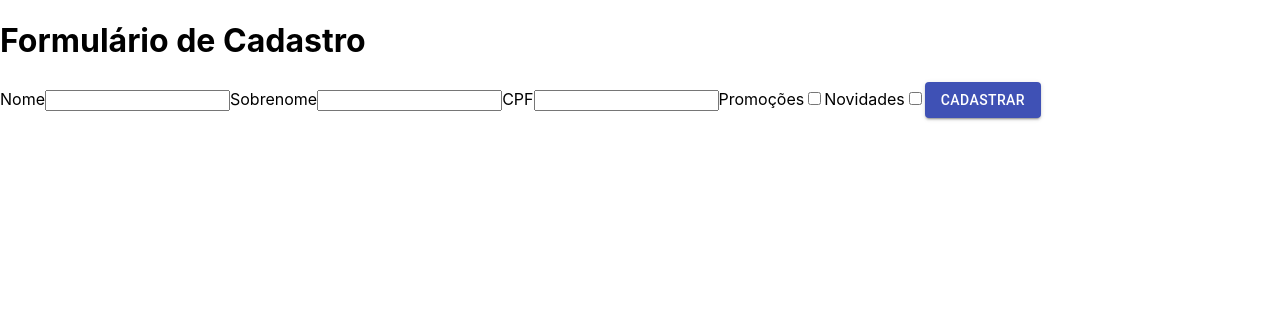
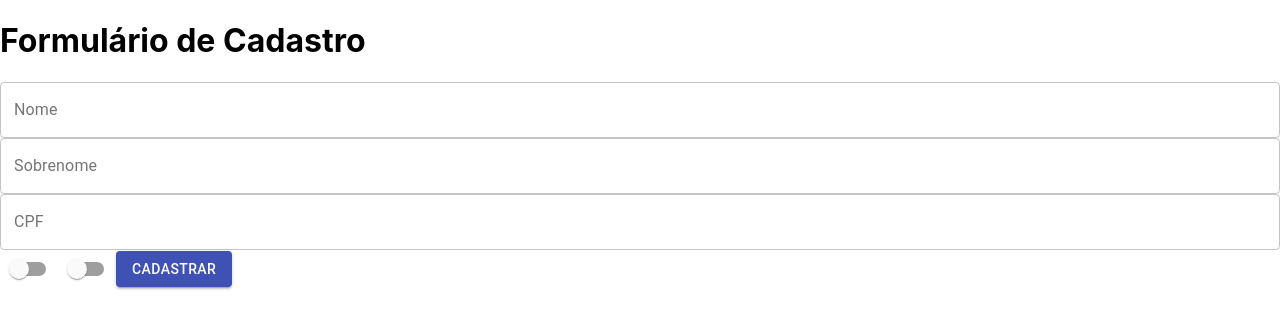
Before and after one commit to michael-lourenco/react-function-components, a React (Create React App) app in the folder react-function-components/: page / in a window 1280 px wide. Shown: the top 328 px of the page. Built offline with nearby package versions, Linux system fonts and the light colour scheme.

Commit message:
Utilizando a documentação da lib

```diff
--- a/react-function-components/src/components/FormularioCadastro/FormularioCadastro.jsx
+++ b/react-function-components/src/components/FormularioCadastro/FormularioCadastro.jsx
@@ -1,24 +1,20 @@
 import React from 'react';
-import Button from '@material-ui/core/Button';
+import { Button, TextField, Switch } from '@material-ui/core';
 
 function FormularioCadastro() {
 
     return (
         <form>
-            <label>Nome</label>
-            <input type = "text" />
 
-            <label>Sobrenome</label>
-            <input type = "text" />
+            <TextField label = "Nome" variant = "outlined" id = "nome" fullWidth />
 
-            <label>CPF</label>
-            <input type = "text" />
+            <TextField label = "Sobrenome" variant = "outlined" id = "sobrenome" fullWidth />
 
-            <label>Promoções</label>
-            <input type = "checkbox" />
+            <TextField label = "CPF" variant = "outlined" id = "cpf" fullWidth />
 
-            <label>Novidades</label>
-            <input type = "checkbox" />
+            <Switch label = "Promoções" id = "promocoes" />
+
+            <Switch label = "Novidades" id = "novidades" />
 
             <Button
                 type = "submit"
```
